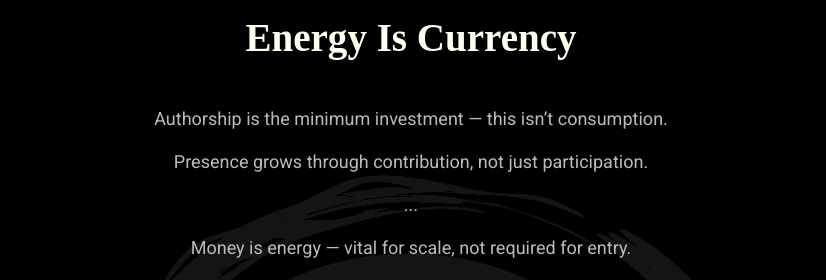
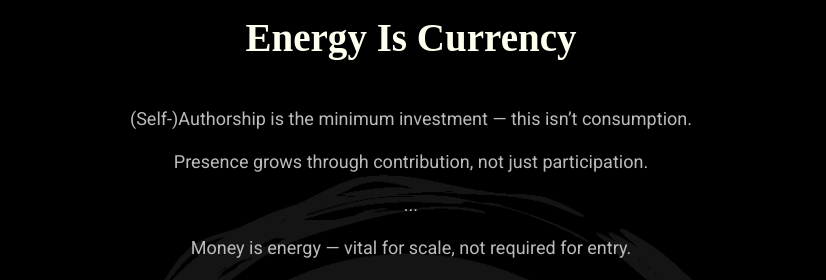
Before and after one commit to mindset-dojo/mindset-dojo.github.io, a Jekyll site: the page built from mission.md, in a window 1280 px wide and 900 px high, scrolled down 1349 px. Shown: the part 152-432 px from the top of the window, without its empty margins (229-1055 px from the left). Built offline with Jekyll 4.4.1, drawn with Linux system fonts in a browser that asks for light colours; some web fonts are replaced; some of the changed lines change nothing that is shown.

Commit message:
feat: Energy as (Self-)Authorship

```diff
--- a/_data/mission.yaml
+++ b/_data/mission.yaml
@@ -28,7 +28,7 @@ context:
   energy:
     label: "Energy Is Currency"
     items:
-      - "Authorship is the minimum investment — this isn’t consumption."
+      - "(Self-)Authorship is the minimum investment — this isn’t consumption."
       - "Presence grows through contribution, not just participation."
       - "..."
       - "Money is energy — vital for scale, not required for entry."
--- a/_includes/cta-group.html
+++ b/_includes/cta-group.html
@@ -25,8 +25,8 @@ action_links:
         RELATIVE: {{relative_url}}
         IS_EXTERNAL: {{is_external}}
         <a class="btn"
-           href="{% if is_external %}{{ raw_href }}{% else %}{{ raw_href | relative_url }}{% endif %}"
-           {% if is_external %}target="_blank" rel="noopener noreferrer"{% endif %}>
+           href="{% if is_external == 'true' %}{{ raw_href }}{% else %}{{ raw_href | relative_url }}{% endif %}"
+           {% if is_external == 'true' %}target="_blank" rel="noopener noreferrer"{% endif %}>
           {{ cta.label }}
         </a>
       {%- endif -%}
```
